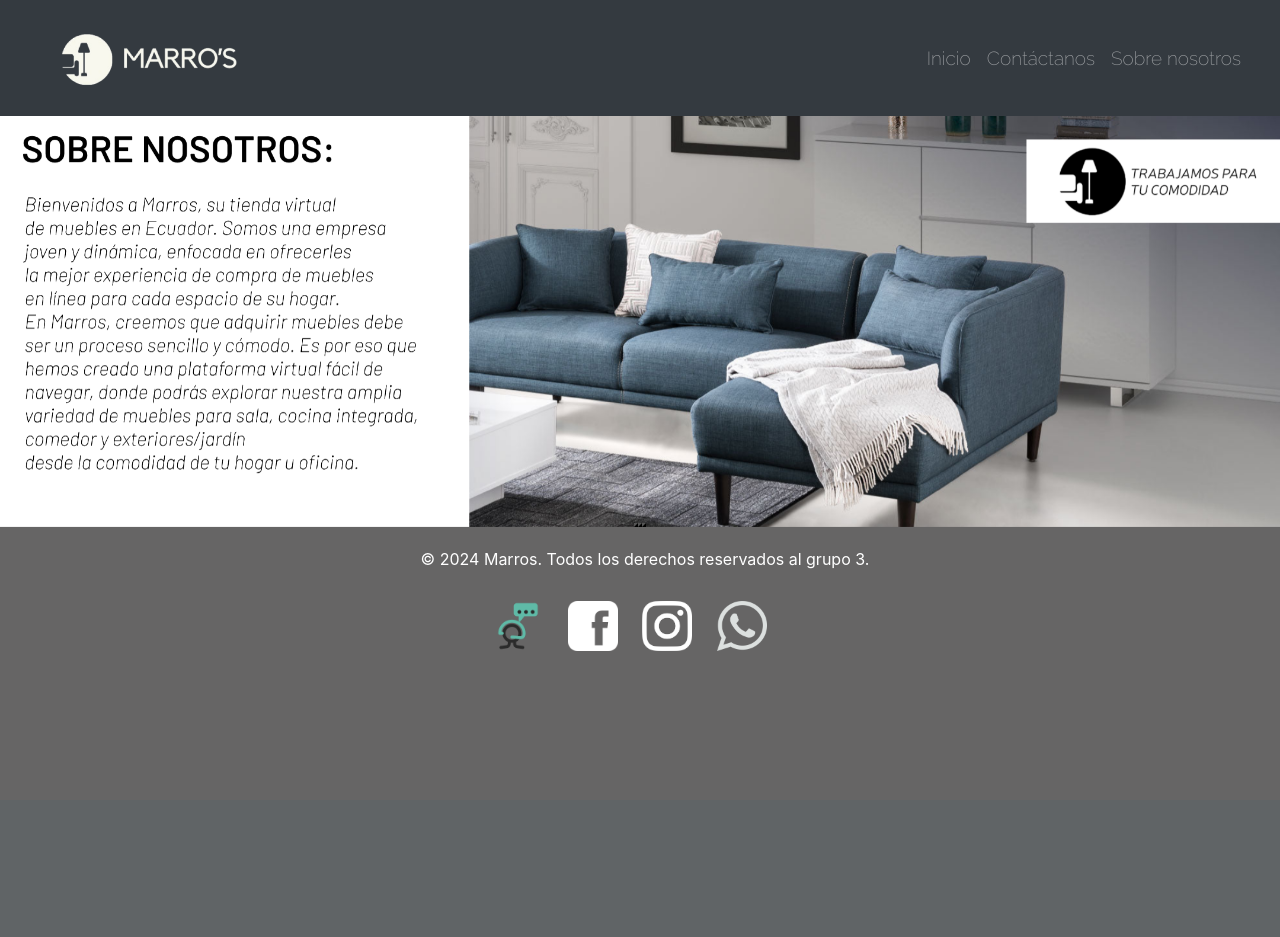
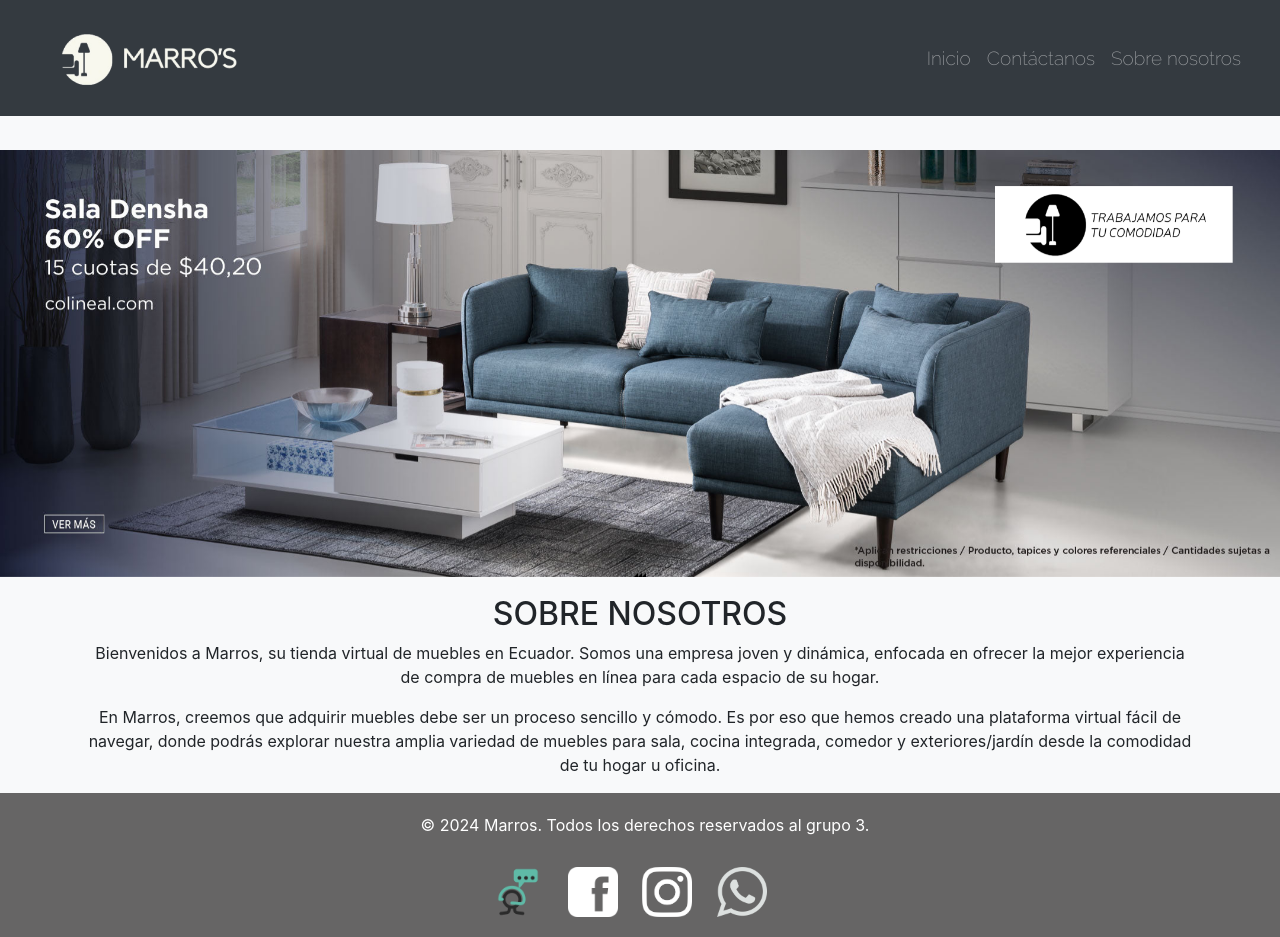
Before and after one commit to Cristhopher-Villamarin/WebAvanzadoApp, a PHP site: page /html/ofertas.html in a window 1280 px wide. Before the commit the page ends 651 px from the top, so only its background shows below. Run offline with PHP 8.4, Linux system fonts and the light colour scheme.

Commit message:
Corrección Errores

```diff
--- a/css/ofertas.css
+++ b/css/ofertas.css
@@ -1,5 +1,5 @@
 body{
-    background-color: #666565;
+    background-color: #f8f9fa;
 }
   .footer {
     background-color: #666565;
@@ -29,3 +29,11 @@ body{
     object-fit: cover;
     height: 100%;
 }
+
+.carrusel-margin {
+  margin-top: 150px; /* Ajusta este valor según sea necesario */
+}
+
+.description-section {
+  margin-top: -30px;
+}
--- a/html/ofertas.html
+++ b/html/ofertas.html
@@ -3,7 +3,6 @@
 
 <head>
     <link href="https://fonts.googleapis.com/css2?family=Raleway:wght@200&display=swap" rel="stylesheet">
-
     <meta charset="UTF-8">
     <meta name="viewport" content="width=device-width, initial-scale=1.0">
     <title>Ofertas</title>
@@ -20,16 +19,14 @@
     <link rel="stylesheet" href="../css/encabezados.css">
     <link rel="stylesheet" href="/css/ofertas.css">
 
-
 </head>
-
 
 <body>
     <header>
         <nav class="navbar navbar-expand-lg bg-dark navbar-dark fixed-top">
             <section class="logo">
                 <a href="#">
-                    <img src="../img/logoblanco.png" alt="LOGO INMOBILIARIA" style=" height: 100px;">
+                    <img src="../img/logoblanco.png" alt="LOGO INMOBILIARIA" style="height: 100px;">
                 </a>
             </section>
             <nav class="elementosNav">
@@ -55,9 +52,8 @@
         </nav>
     </header>
 
-
-    <section class="carruselfijo">
-        <div id="carouselExampleIndicators" class="carousel slide carousel-fade" data-bs-ride="carousel" data-bs-interval="3000">
+    <section class="carrusel-margin">
+        <div id="carouselExampleIndicators" class="carousel slide carousel-fade" data-bs-ride="carousel" data-bs-interval="3000" style="">
             <div class="carousel-indicators">
                 <button type="button" data-bs-target="#carouselExampleIndicators" data-bs-slide-to="0" class="active" aria-current="true" aria-label="Slide 1"></button>
                 <button type="button" data-bs-target="#carouselExampleIndicators" data-bs-slide-to="1" aria-label="Slide 2"></button>
@@ -77,26 +73,31 @@
         </div>
     </section>
 
+    <section class="description-section">
+        <div class="container text-center mt-5">
+            <h2>SOBRE NOSOTROS</h2>
+            <p>Bienvenidos a Marros, su tienda virtual de muebles en Ecuador. Somos una empresa joven y dinámica, enfocada en ofrecer la mejor experiencia de compra de muebles en línea para cada espacio de su hogar.</p>
+            <p>En Marros, creemos que adquirir muebles debe ser un proceso sencillo y cómodo. Es por eso que hemos creado una plataforma virtual fácil de navegar, donde podrás explorar nuestra amplia variedad de muebles para sala, cocina integrada, comedor y exteriores/jardín desde la comodidad de tu hogar u oficina.</p>
+        </div>
+    </section>
 
     <footer class="footer text-center">
         <div class="container">
             <div class="row">
                 <div class="col-lg-12">
                     <i class="fab fa-bootstrap footer-icon"></i>
-
                     &copy; 2024 Marros. Todos los derechos reservados al grupo 3.
                     <br>
-          <a href="tel:+1234567890">  <img src="/img/serviciocliente.png" alt=""  height="50px" style="margin-right: 20px;margin-top: 30px;"></a>
-          <a href="">   <img src="/img/facebook.png" alt=""  height="50px" style="margin-right: 20px;margin-top: 30px;"></a>
-          <a href=""> <img src="/img/instagram.png" alt="" height="50px" style="margin-right: 20px;margin-top: 30px;"></a>
-          <a href=""> <img src="/img/whatsapp2.png" alt=""  height="50px" style="margin-right: 20px;margin-top: 30px;filter: invert(100%);"></a>
+                    <a href="tel:+1234567890"><img src="/img/serviciocliente.png" alt="" height="50px" style="margin-right: 20px; margin-top: 30px;"></a>
+                    <a href=""><img src="/img/facebook.png" alt="" height="50px" style="margin-right: 20px; margin-top: 30px;"></a>
+                    <a href=""><img src="/img/instagram.png" alt="" height="50px" style="margin-right: 20px; margin-top: 30px;"></a>
+                    <a href=""><img src="/img/whatsapp2.png" alt="" height="50px" style="margin-right: 20px; margin-top: 30px; filter: invert(100%);"></a>
                 </div>
             </div>
         </div>
     </footer>
 
-
+    <script src="https://cdn.jsdelivr.net/npm/bootstrap@5.2.3/dist/js/bootstrap.bundle.min.js"></script>
 </body>
 
-<script src="https://cdn.jsdelivr.net/npm/bootstrap@5.2.3/dist/js/bootstrap.bundle.min.js"></script>
 </html>
```
Also changed, not shown: css/index.css (+2 -5 lines), img/descuento1.png. Lines whose indentation alone changed are shown as unchanged.
